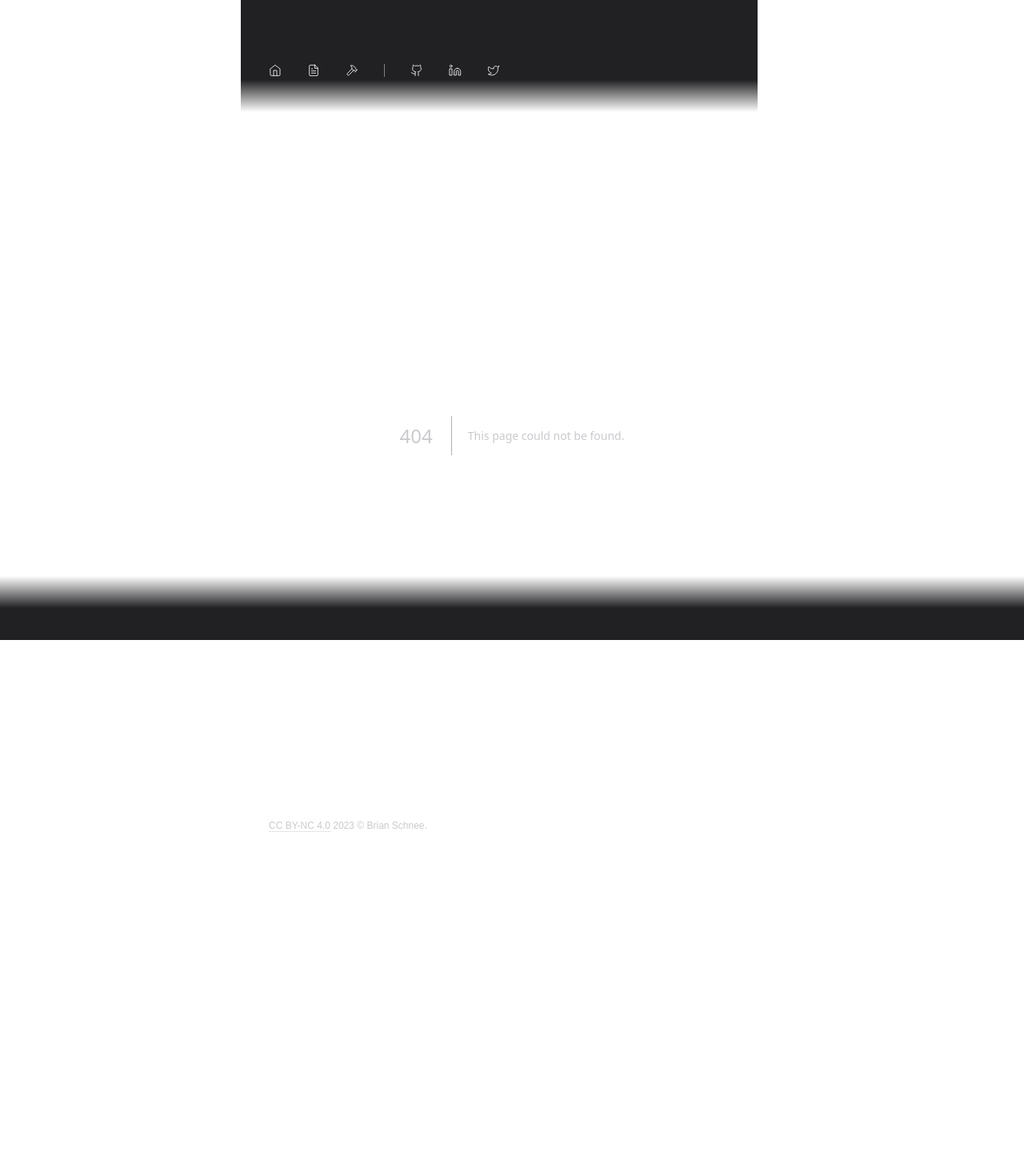
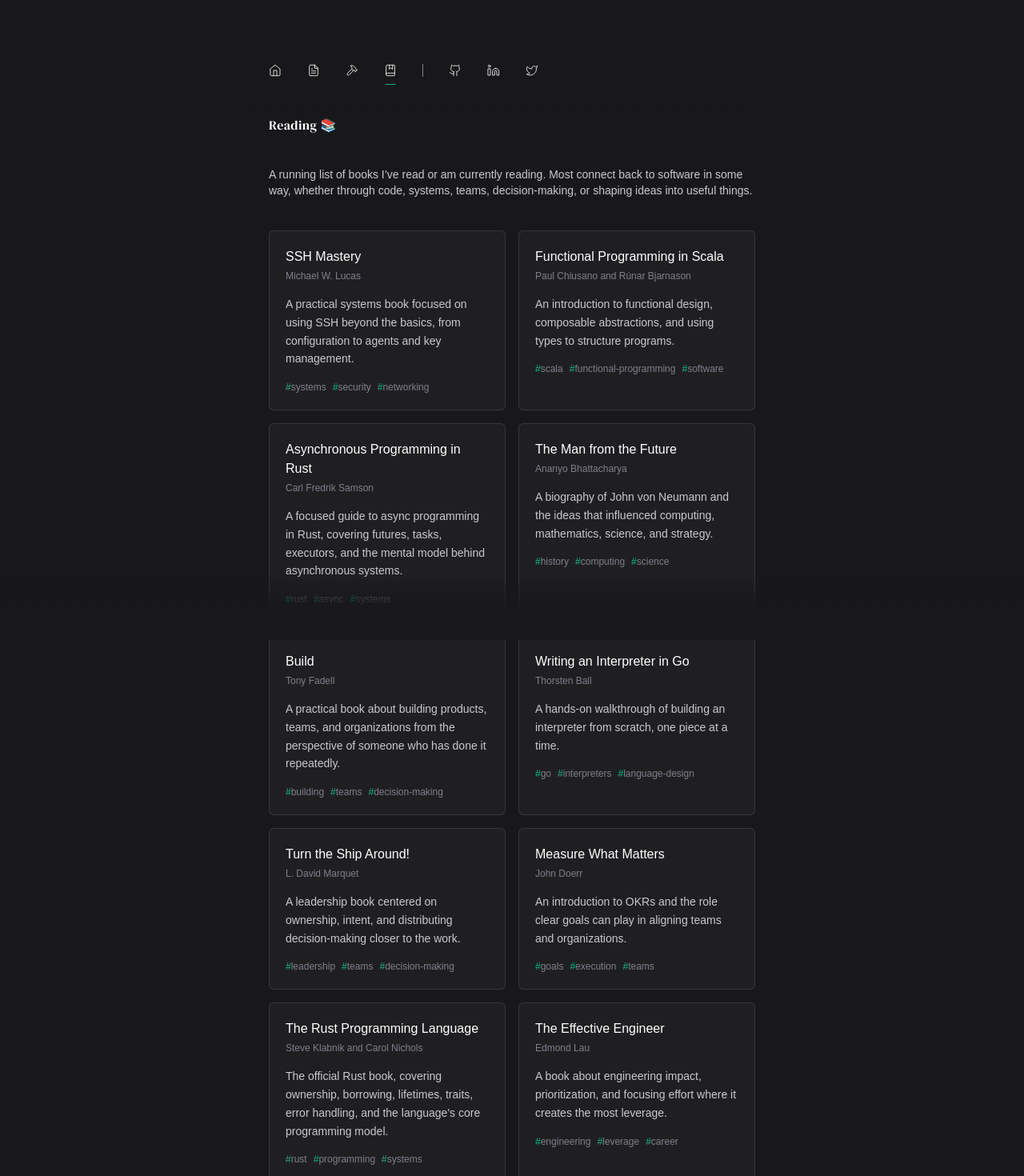
Before and after one commit to schneedotdev/schnee.dev, a Next.js app: page /reading in a window 1280 px wide. Before the commit this address had no page. Shown: the top 1470 px of the page at 80% size. Before the commit the page ends 1100 px from the top, so only its background shows below. Built offline with nearby package versions, Linux system fonts and the light colour scheme; a web font is replaced by a local one.

Commit message:
feat: new page to track reading list

```diff
--- /dev/null
+++ b/app/reading/page.tsx
@@ -0,0 +1,19 @@
+import Reading from "@/components/Reading";
+import Heading from "@/components/ui/Heading";
+import Summary from "@/components/Summary";
+
+const ReadingPage = async () => {
+  return (
+    <>
+      <Heading title="Reading" emoji="📚" />
+      <Summary>
+        A running list of books I’ve read or am currently reading. Most connect
+        back to software in some way, whether through code, systems, teams,
+        decision-making, or shaping ideas into useful things.
+      </Summary>
+      <Reading />
+    </>
+  );
+};
+
+export default ReadingPage;
--- a/components/Header.tsx
+++ b/components/Header.tsx
@@ -10,7 +10,7 @@ const Header = () => {
     <>
       <div className="mt-28 w-full lg:mt-36"></div>
       <nav className="fixed z-10 w-full max-w-xl">
-        <ul className="outside-padding-cover opaque pointer-events-auto flex w-full gap-8 pb-1 pt-8 lg:pt-20">
+        <ul className="outside-padding-cover opaque pointer-events-auto flex w-full gap-8 pt-8 pb-1 lg:pt-20">
           <li
             className={`outside-padding group hover:cursor-pointer ${
               pathname === "/" && "active"
@@ -84,7 +84,30 @@ const Header = () => {
               </svg>
             </Link>
           </li>
-          <li className="z-10 h-4 w-px bg-tertiary"></li>
+          <li
+            className={`outside-padding group hover:cursor-pointer ${
+              pathname === "/reading" && "active"
+            }`}
+          >
+            <Link href="/reading" title="reading">
+              <svg
+                className="group-hover:stroke-accent"
+                xmlns="http://www.w3.org/2000/svg"
+                width="16"
+                height="16"
+                viewBox="0 0 24 24"
+                fill="none"
+                stroke="var(--primary)"
+                strokeWidth="1.25"
+                strokeLinecap="round"
+                strokeLinejoin="round"
+              >
+                <path d="M10 2v8l3-3 3 3V2" />
+                <path d="M4 19.5v-15A2.5 2.5 0 0 1 6.5 2H19a1 1 0 0 1 1 1v18a1 1 0 0 1-1 1H6.5a1 1 0 0 1 0-5H20" />
+              </svg>
+            </Link>
+          </li>
+          <li className="bg-tertiary z-10 h-4 w-px"></li>
           <li className="outside-padding group hover:cursor-pointer">
             <a
               href="https://www.github.com/schneedotdev"
--- /dev/null
+++ b/components/Reading.tsx
@@ -0,0 +1,37 @@
+import { books } from "@/lib/books";
+
+const Reading = () => {
+  return (
+    <section className="mt-10">
+      <ul className="grid gap-4 md:grid-cols-2">
+        {books.map((book) => (
+          <li key={book.title}>
+            <article className="border-tertiary/25 flex h-full flex-col gap-4 rounded-md border bg-[#f2f2f308] p-5">
+              <div className="flex items-start justify-between gap-3">
+                <div>
+                  <h2 className="text-primary text-base">{book.title}</h2>
+                  <p className="text-tertiary mt-1 text-xs">{book.author}</p>
+                </div>
+              </div>
+
+              <p className="text-secondary leading-relaxed">
+                {book.description}
+              </p>
+
+              <ul className="flex flex-wrap gap-2 text-xs">
+                {book.tags.map((bookTag) => (
+                  <li key={bookTag} className="text-tertiary">
+                    <span className="text-accent">#</span>
+                    {bookTag}
+                  </li>
+                ))}
+              </ul>
+            </article>
+          </li>
+        ))}
+      </ul>
+    </section>
+  );
+};
+
+export default Reading;
--- /dev/null
+++ b/lib/books.ts
@@ -0,0 +1,107 @@
+type Book = {
+  title: string;
+  author: string;
+  tags: string[];
+  description: string;
+};
+
+export const books: Book[] = [
+  {
+    title: "SSH Mastery",
+    author: "Michael W. Lucas",
+    tags: ["systems", "security", "networking"],
+    description:
+      "A practical systems book focused on using SSH beyond the basics, from configuration to agents and key management.",
+  },
+  {
+    title: "Functional Programming in Scala",
+    author: "Paul Chiusano and Rúnar Bjarnason",
+    tags: ["scala", "functional-programming", "software"],
+    description:
+      "An introduction to functional design, composable abstractions, and using types to structure programs.",
+  },
+  {
+    title: "Asynchronous Programming in Rust",
+    author: "Carl Fredrik Samson",
+    tags: ["rust", "async", "systems"],
+    description:
+      "A focused guide to async programming in Rust, covering futures, tasks, executors, and the mental model behind asynchronous systems.",
+  },
+  {
+    title: "The Man from the Future",
+    author: "Ananyo Bhattacharya",
+    tags: ["history", "computing", "science"],
+    description:
+      "A biography of John von Neumann and the ideas that influenced computing, mathematics, science, and strategy.",
+  },
+  {
+    title: "Build",
+    author: "Tony Fadell",
+    tags: ["building", "teams", "decision-making"],
+    description:
+      "A practical book about building products, teams, and organizations from the perspective of someone who has done it repeatedly.",
+  },
+  {
+    title: "Writing an Interpreter in Go",
+    author: "Thorsten Ball",
+    tags: ["go", "interpreters", "language-design"],
+    description:
+      "A hands-on walkthrough of building an interpreter from scratch, one piece at a time.",
+  },
+  {
+    title: "Turn the Ship Around!",
+    author: "L. David Marquet",
+    tags: ["leadership", "teams", "decision-making"],
+    description:
+      "A leadership book centered on ownership, intent, and distributing decision-making closer to the work.",
+  },
+  {
+    title: "Measure What Matters",
+    author: "John Doerr",
+    tags: ["goals", "execution", "teams"],
+    description:
+      "An introduction to OKRs and the role clear goals can play in aligning teams and organizations.",
+  },
+  {
+    title: "The Rust Programming Language",
+    author: "Steve Klabnik and Carol Nichols",
+    tags: ["rust", "programming", "systems"],
+    description:
+      "The official Rust book, covering ownership, borrowing, lifetimes, traits, error handling, and the language's core programming model.",
+  },
+  {
+    title: "The Effective Engineer",
+    author: "Edmond Lau",
+    tags: ["engineering", "leverage", "career"],
+    description:
+      "A book about engineering impact, prioritization, and focusing effort where it creates the most leverage.",
+  },
+  {
+    title: "Succeed: How We Can Reach Our Goals",
+    author: "Heidi Grant Halvorson",
+    tags: ["goals", "psychology", "decision-making"],
+    description:
+      "A research-backed look at goal setting, motivation, and the behaviors that make progress more likely.",
+  },
+  {
+    title: "Operating System Concepts",
+    author: "Abraham Silberschatz, Peter B. Galvin, and Greg Gagne",
+    tags: ["operating-systems", "systems", "computer-science"],
+    description:
+      "A foundational text on operating system design, covering processes, memory, storage, concurrency, and file systems.",
+  },
+  {
+    title: "Clean Code",
+    author: "Robert C. Martin",
+    tags: ["software", "craft", "maintainability"],
+    description:
+      "A widely discussed book on naming, structure, readability, and the day-to-day habits of writing maintainable code.",
+  },
+  {
+    title: "The C Programming Language",
+    author: "Brian W. Kernighan and Dennis M. Ritchie",
+    tags: ["c", "systems", "programming"],
+    description:
+      "A compact classic that introduces C through concise examples and close attention to the language's core ideas.",
+  },
+];
```
